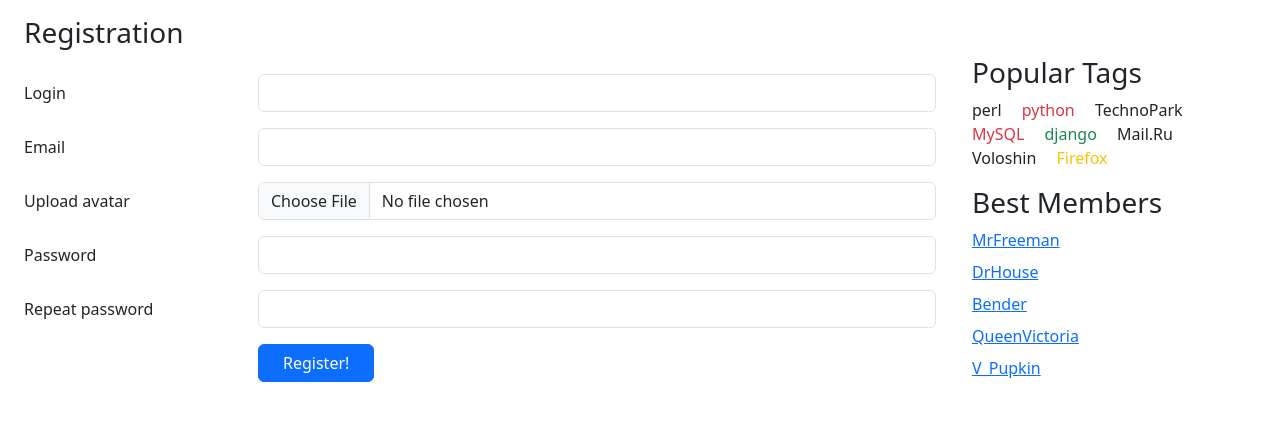
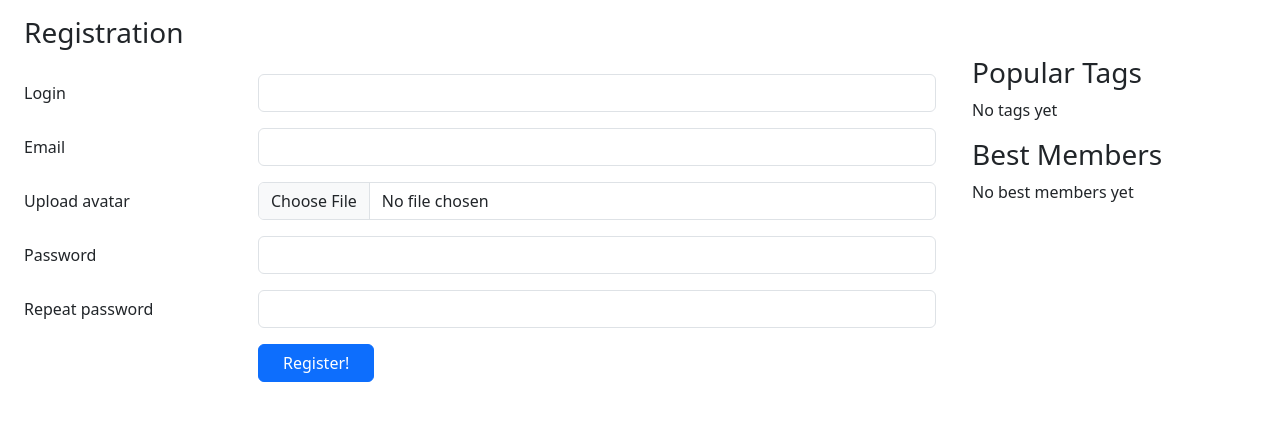
Before and after one commit to Pahmaton/ask_pupkin, a Django app: page /signup/ in a window 1280 px wide. Shown: the part 73-494 px from the top of the page. Run offline with Django 5.2, Linux system fonts and the light colour scheme; some libraries are stand-ins or nearby versions.

Commit message:
#7 добавил команду на тэги и пользвоателей и кэширование сайдбара

```diff
--- /dev/null
+++ b/ask_pupkin/app/templatetags/sidebar_tags.py
@@ -0,0 +1,11 @@
+from django import template
+from django.core.cache import cache
+
+register = template.Library()
+
+@register.inclusion_tag('sidebar.html')
+def show_sidebar():
+    return {
+        'popular_tags': cache.get('popular_tags', []),
+        'best_members': cache.get('best_members', []),
+    }
--- a/ask_pupkin/templates/base.html
+++ b/ask_pupkin/templates/base.html
@@ -37,25 +37,8 @@
                 </main>
             </div>
             <div class="col-3">
-                <aside class="mt-5">
-                    <h3>Popular Tags</h3>
-                    <div>
-                        <a href="{% url "questions_by_tag" "perl" %}" class="link-dark link-underline-opacity-0 link-underline-opacity-100-hover me-3">perl</a>
-                        <a href="{% url "questions_by_tag" "python" %}" class="link-danger link-underline-opacity-0 link-underline-opacity-100-hover me-3">python</a>
-                        <a href="{% url "questions_by_tag" "TechnoPark" %}" class="link-dark link-underline-opacity-0 link-underline-opacity-100-hover me-3">TechnoPark</a>
-                        <a href="{% url "questions_by_tag" "MySQL" %}" class="link-danger link-underline-opacity-0 link-underline-opacity-100-hover me-3">MySQL</a>
-                        <a href="{% url "questions_by_tag" "django" %}" class="link-success link-underline-opacity-0 link-underline-opacity-100-hover me-3">django</a>
-                        <a href="{% url "questions_by_tag" "Mail.Ru" %}" class="link-dark link-underline-opacity-0 link-underline-opacity-100-hover me-3">Mail.Ru</a>
-                        <a href="{% url "questions_by_tag" "Voloshin" %}" class="link-dark link-underline-opacity-0 link-underline-opacity-100-hover me-3">Voloshin</a>
-                        <a href="{% url "questions_by_tag" "Firefox" %}" class="link-warning link-underline-opacity-0 link-underline-opacity-100-hover me-3">Firefox</a>
-                    </div>
-                    <h3 class="mt-3">Best Members</h3>
-                    <div class="mb-2"><a href="{% url "best_member" "MrFreeman" %}">MrFreeman</a></div>
-                    <div class="mb-2"><a href="{% url "best_member" "DrHouse" %}">DrHouse</a></div>
-                    <div class="mb-2"><a href="{% url "best_member" "Bender" %}">Bender</a></div>
-                    <div class="mb-2"><a href="{% url "best_member" "QueenVictoria" %}">QueenVictoria</a></div>
-                    <div class="mb-2"><a href="{% url "best_member" "V_Pupkin" %}">V_Pupkin</a></div>
-                </aside>
+                {% load sidebar_tags %}
+                {% show_sidebar %}
             </div>
         </div>
     </div>
--- /dev/null
+++ b/ask_pupkin/templates/sidebar.html
@@ -0,0 +1,24 @@
+<aside class="mt-5">
+    <h3>Popular Tags</h3>
+    <div>
+        {% for tag in popular_tags %}
+            <a href="{% url 'questions_by_tag' tag.name %}"
+               class="link-dark link-underline-opacity-0 link-underline-opacity-100-hover me-3">
+               {{ tag.name }}
+            </a>
+        {% empty %}
+            <p>No tags yet</p>
+        {% endfor %}
+    </div>
+
+    <h3 class="mt-3">Best Members</h3>
+    {% for member in best_members %}
+        <div class="mb-2">
+            <a href="{% url 'best_member' member.user.username %}">
+                {{ member.user.username }}
+            </a>
+        </div>
+    {% empty %}
+        <p>No best members yet</p>
+    {% endfor %}
+</aside>
```
Also changed, not shown: ask_pupkin/app/management/commands/update_sidebar.py (added, +34 -0 lines), ask_pupkin/ask_pupkin/settings.py (+7 -0 lines), ask_pupkin/app/templatetags/__init__.py (added).
